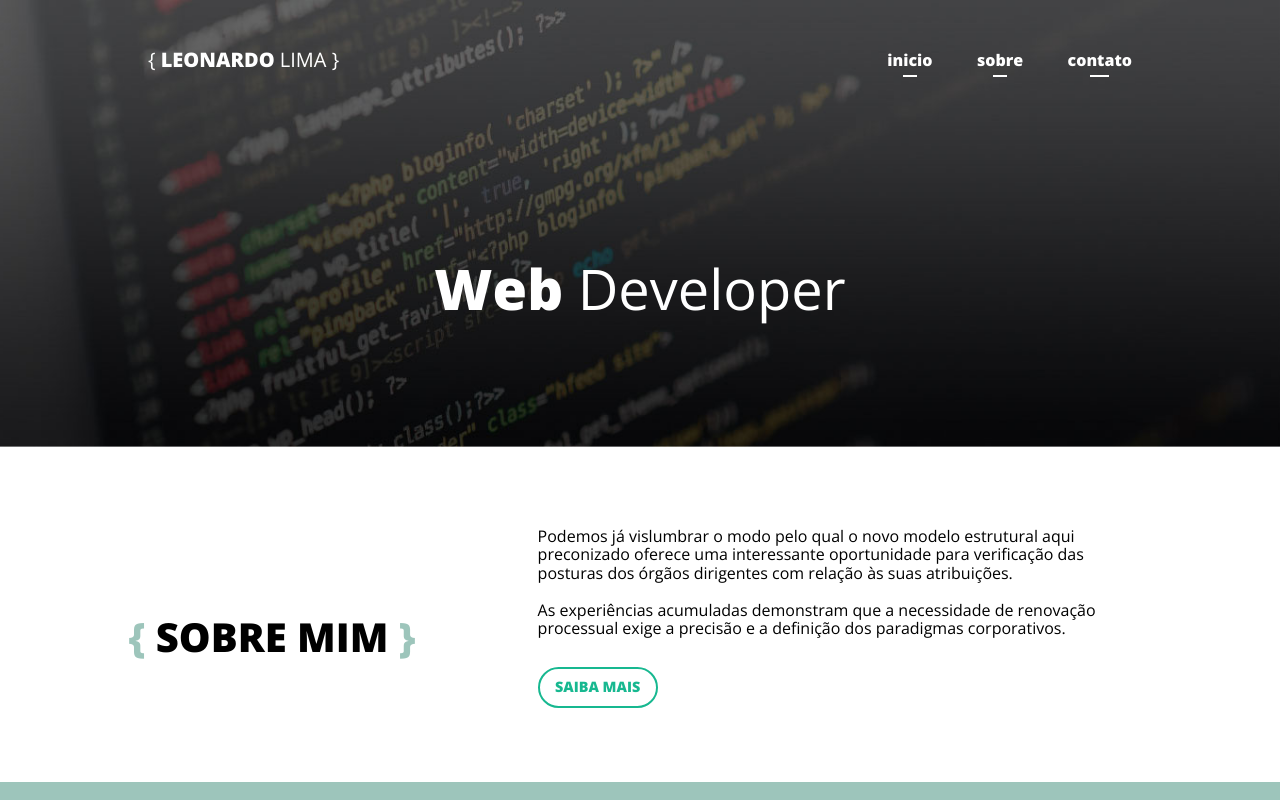
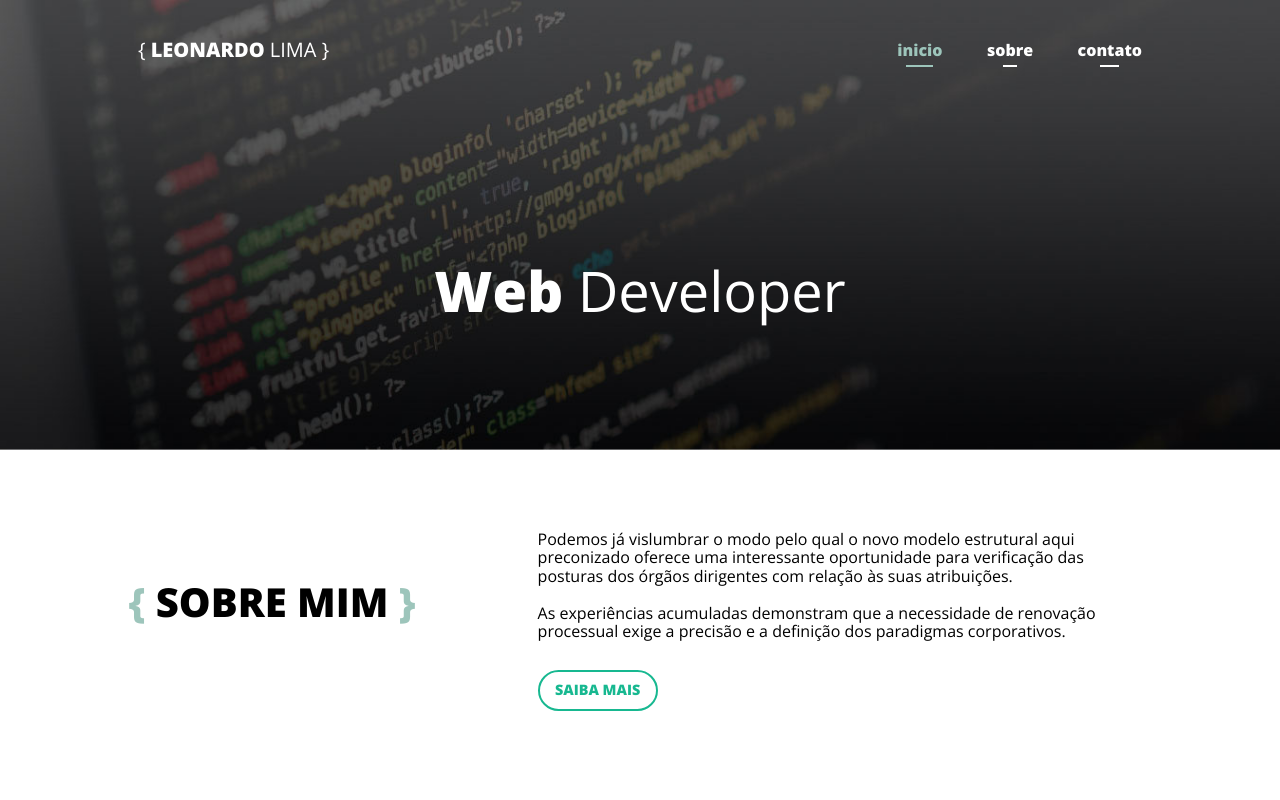
Before and after one commit to LimaLeo/meu-site, a website: page src/index.html in a window 1280 px wide. Shown: the top 800 px of the page. Drawn offline with nearby package versions, Linux system fonts and the light colour scheme.

Commit message:
efeito e scroll links menu

```diff
--- a/src/index.html
+++ b/src/index.html
@@ -7,34 +7,24 @@
 	<link rel="stylesheet" href="css/style.css">
 </head>
 <body>
-	<div class="fixed">
+	<header>
 		<div class="container">
 			<h1 class="logo"><a href=""><strong>leonardo</strong> lima</a></h1>
 			<nav>
 				<ul>
-					<li><a href="">inicio</a></li>
+					<li><a href="#inicio" class="active">inicio</a></li>
 					<li><a href="#sobre">sobre</a></li>
 					<li><a href="#contato">contato</a></li>
 				</ul>
 			</nav>
 		</div>
-	</div>
-	<header class="top banner-top">
-		<div class="container">
-			<h1 class="logo"><a href=""><strong>leonardo</strong> lima</a></h1>
-			<nav>
-				<ul>
-					<li><a href="">inicio</a></li>
-					<li><a href="#sobre">sobre</a></li>
-					<li><a href="#contato">contato</a></li>
-				</ul>
-			</nav>
-			<section class="title">
-				<h1><strong>Web</strong> Developer</h1>
-			</section>
-		</div>
 	</header>
 	<main>
+		<section id="inicio"  class="top banner-top">
+			<div class="title">
+				<h1><strong>Web</strong> Developer</h1>
+			</div>
+		</section>
 		<section id="sobre">
 			<div class="container">
 				<h2>Sobre mim</h2>
--- a/src/js/main.js
+++ b/src/js/main.js
@@ -1,11 +1,42 @@
 $(function(){
-	var nav = $('.fixed');
+	var nav = $('header');
 	$(window).scroll(function () {
 		if ($(this).scrollTop() >= 80) {
-			nav.fadeIn("slow");
+			nav.addClass("fixed");
 		} else{
-			nav.stop().fadeOut("slow");
+			nav.removeClass("fixed");
 		}
 	});
+});
 
+var sections = $('section')
+  , nav = $('nav')
+  , nav_height = nav.outerHeight();
+
+$(window).on('scroll', function () {
+  var cur_pos = $(this).scrollTop();
+
+  sections.each(function() {
+    var top = $(this).offset().top - nav_height,
+        bottom = top + $(this).outerHeight();
+
+    if (cur_pos >= top && cur_pos <= bottom) {
+      nav.find('a').removeClass('active');
+      sections.removeClass('active');
+
+      $(this).addClass('active');
+      nav.find('a[href="#'+$(this).attr('id')+'"]').addClass('active');
+    }
+  });
 });
+
+nav.find('a').on('click', function () {
+  var $el = $(this)
+    , id = $el.attr('href');
+
+  $('html, body').animate({
+    scrollTop: $(id).offset().top - nav_height
+  }, 500);
+
+  return false;
+});
--- a/src/sass/layout/body.scss
+++ b/src/sass/layout/body.scss
@@ -26,14 +26,33 @@ main{
 
 	.container{
 		padding: 80px 0;
+		position: relative;
+	}
+
+	#inicio{
+		height: 450px;
+		position: relative;
+		.title{
+			float: left;
+			text-align: center;
+			color: white;
+			position: absolute;
+		    width: 100%;
+		    bottom: 20%;
+		    h1{
+		    	@extend .font-ligth;
+		    	font-size: 3.5em;
+		    }
+		}
 	}
 
 	#sobre{
+	    height: 360px;
 		h2{
 			float: left;
 			width: 30%;
 		    position: absolute;
-    		top: 40%;
+    		top: 60%;
 			&:before{
 				content: "{ ";
 				color: $azul;
@@ -48,19 +67,17 @@ main{
 			width: 60%;
 		}
 
-		.container{
-		    height: 335px;
-		    position: relative;
-		}
 	}
 
 	#contato{
+		height: 460px;
 		background-color: $azul;
+
 		h2{
 			float: right;
 			width: 50%;
 		    position: absolute;
-			top: 30%;
+			top: 70%;
 			right: 0;
 			&:before{
 				content: "{ ";
@@ -98,11 +115,6 @@ main{
 				margin: 30px 50px 0 0;
 			}
 		}
-
-		.container{
-			height: 430px;
-			position: relative;
-		}
 	}
 
 	article{
--- a/src/sass/layout/header.scss
+++ b/src/sass/layout/header.scss
@@ -1,26 +1,27 @@
 /* menu fixo */
-.fixed{
-	display: none;
+header{
 	float: left;
 	width: 100%;
-	background-color: black;
 	position: fixed;
 	z-index: 1;
+	padding-top: 15px;
+	-webkit-transition:all 0.3s linear;
+	-moz-transition:all 0.3s linear;
+	-o-transition:all 0.3s linear;
+	transition:all 0.3s linear;
+}
 
-	.logo{
-		padding: 10px;
-	}
-
-	nav ul{
-		padding: 10px;
-	}
+.fixed{
+	padding: 0;
+	background-color: #000;
 }
 
 /* menu */
 nav{
 	float: right;
+	padding: 10px;
+	height: 80px;
 	ul{
-		padding: 20px;
 		li{
 			display: inline-block;
 			padding: 0 40px 0 0;
@@ -49,52 +50,34 @@ nav{
 					-o-transition:all 0.3s linear;
 					transition:all 0.3s linear;
 				}
+
 			}
 			&:last-child{
 				padding: 0;
 			}
 
+			.active{
+				color: $azul;
+				&:after{
+					background-color: $azul;
+					width: 60%;
+				}
+			}
 		}
 	}
 
 }
 
 /* header */
-header{
-	height: 447px;
-	position: relative;
-
-	section{
-		width: 100%;
-		display: block;
-	}
-	.title{
-		float: left;
-		text-align: center;
-		color: white;
-		position: absolute;
-	    width: 80%;
-	    bottom: 20%;
-	    h1{
-	    	@extend .font-ligth;
-	    	font-size: 3.5em;
-	    }
-	}
-}
-
 .banner-top{
 	background: url(../images/code_landscape.jpg) center no-repeat;
 	background-size: cover;
 	background-attachment: fixed;
 }
 
-.top{
-	padding-top: 15px;
-}
-
 .logo{
 	float: left;
-	padding: 20px;
+	padding: 10px;
 	@extend .font-ligth;
 	font-size: 1.25em;
 	a{
```
Also changed, not shown: dist/css/style.css, dist/index.html, dist/js/main.js, src/css/style.css, 1 other file.
